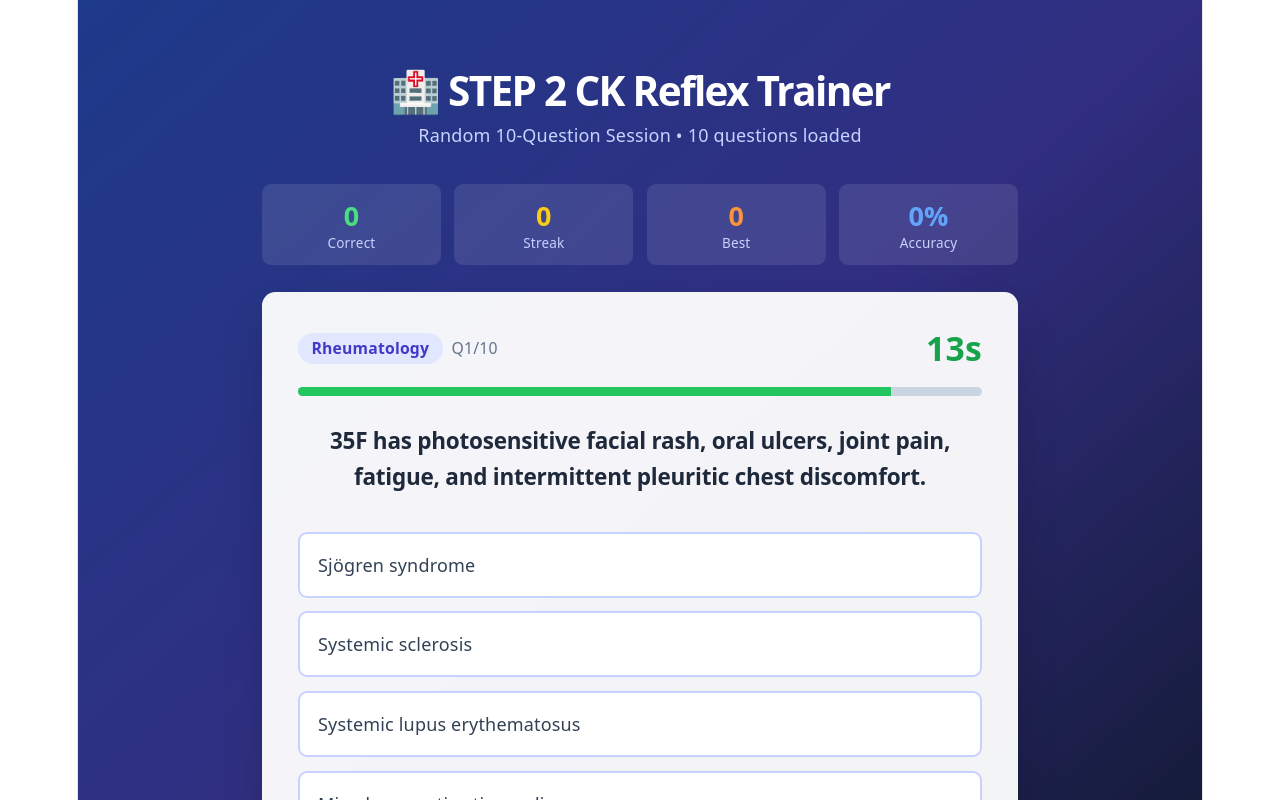
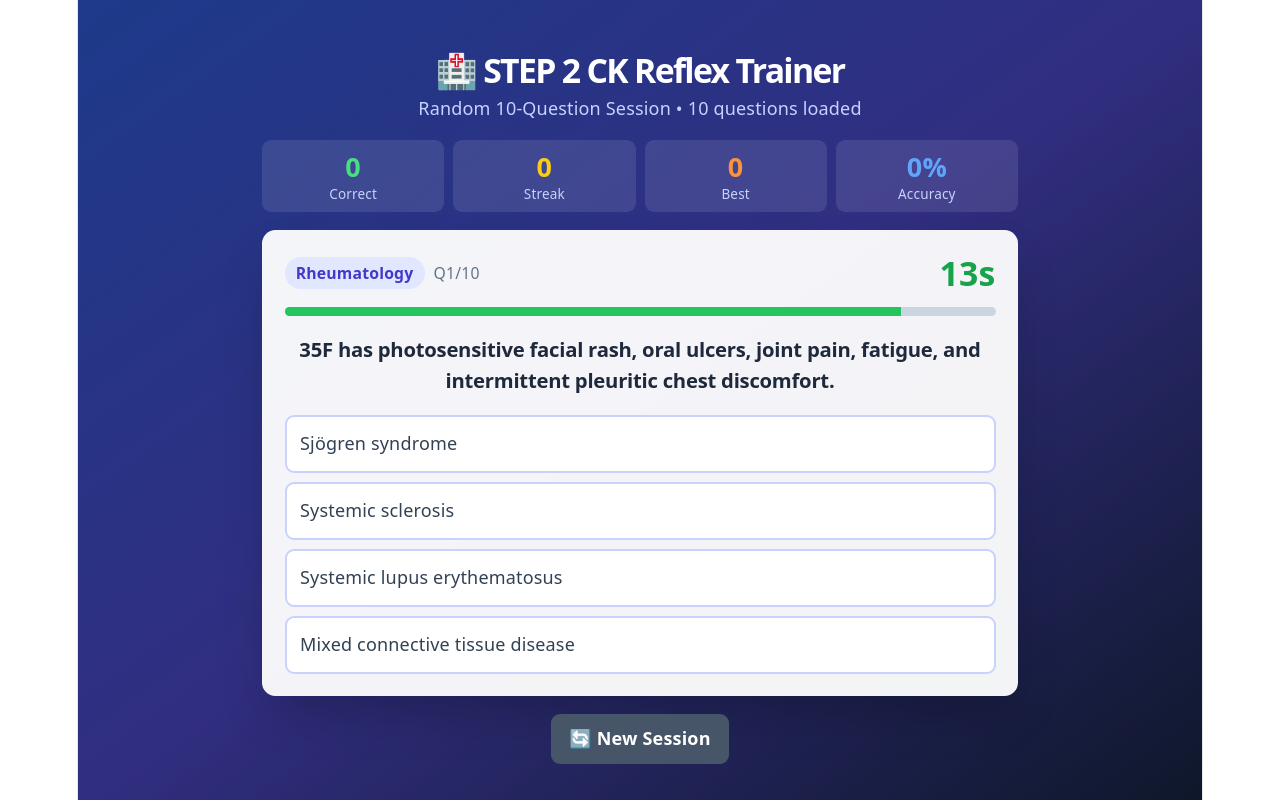
Before and after one commit to aaq6-ml/step2-reflex-trainer, a React (Vite) app: page / in a window 1280 px wide. Both pictures are taken after a click on the button "Start Training your Reflexes". Shown: the top 800 px of the page. Built offline with nearby package versions, Linux system fonts and the light colour scheme.

Commit message:
Update App.jsx
decreased padding to fit into frame

```diff
--- a/src/App.jsx
+++ b/src/App.jsx
@@ -831,25 +831,25 @@ export default function ReflexTrainer() {
 
   if (!gameStarted) {
     return (
-      <div className="min-h-screen bg-gradient-to-br from-blue-900 via-indigo-900 to-slate-900 flex items-center justify-center p-6">
+      <div className="min-h-screen bg-gradient-to-br from-blue-900 via-indigo-900 to-slate-900 flex items-center justify-center p-4">
         <div className="max-w-2xl w-full text-center">
-          <div className="bg-white/10 border border-white/20 rounded-2xl p-8 md:p-12 shadow-2xl backdrop-blur">
-            <h1 className="text-4xl md:text-5xl font-bold text-white mb-4">
+          <div className="bg-white/10 border border-white/20 rounded-2xl p-6 md:p-10 shadow-2xl backdrop-blur">
+            <h1 className="text-3xl md:text-5xl font-bold text-white mb-4">
               STEP 2 CK Reflex Trainer
             </h1>
 
-            <p className="text-indigo-200 text-lg md:text-xl mb-8 leading-relaxed">
+            <p className="text-indigo-200 text-base md:text-xl mb-6 leading-relaxed">
               Build faster clinical pattern recognition with short, timed Step 2 CK-style reflex questions.
             </p>
 
             <button
               onClick={startGame}
-              className="bg-indigo-600 hover:bg-indigo-700 text-white font-bold py-4 px-8 rounded-full text-lg transition shadow-lg"
+              className="bg-indigo-600 hover:bg-indigo-700 text-white font-bold py-3 px-7 rounded-full text-base md:text-lg transition shadow-lg"
             >
               Start Training your Reflexes
             </button>
 
-            <p className="text-indigo-300 text-sm mt-6">
+            <p className="text-indigo-300 text-sm mt-5">
               Random 10-question sessions • 15 seconds per question
             </p>
           </div>
@@ -863,50 +863,54 @@ export default function ReflexTrainer() {
       Math.round((score / sessionQuestions.length) * 100) || 0;
 
     return (
-      <div className="min-h-screen bg-gradient-to-br from-blue-900 via-indigo-900 to-slate-900 flex items-center justify-center p-6">
+      <div className="min-h-screen bg-gradient-to-br from-blue-900 via-indigo-900 to-slate-900 flex items-center justify-center p-4">
         <div className="max-w-2xl w-full text-center">
-          <div className="bg-white/10 border border-white/20 rounded-2xl p-8 md:p-12 shadow-2xl backdrop-blur">
-            <h1 className="text-4xl md:text-5xl font-bold text-white mb-4">
+          <div className="bg-white/10 border border-white/20 rounded-2xl p-6 md:p-10 shadow-2xl backdrop-blur">
+            <h1 className="text-3xl md:text-5xl font-bold text-white mb-4">
               Session Complete
             </h1>
 
-            <p className="text-indigo-200 text-lg mb-8">
+            <p className="text-indigo-200 text-base md:text-lg mb-6">
               Nice work. Here is how you did this round.
             </p>
 
-            <div className="grid grid-cols-3 gap-4 mb-8">
-              <div className="bg-white/10 rounded-xl p-4">
-                <div className="text-3xl font-bold text-green-400">
+            <div className="grid grid-cols-3 gap-3 mb-6">
+              <div className="bg-white/10 rounded-xl p-3 md:p-4">
+                <div className="text-2xl md:text-3xl font-bold text-green-400">
                   {score}/10
                 </div>
-                <div className="text-sm text-indigo-200 mt-1">Correct</div>
+                <div className="text-xs md:text-sm text-indigo-200 mt-1">
+                  Correct
+                </div>
               </div>
 
-              <div className="bg-white/10 rounded-xl p-4">
-                <div className="text-3xl font-bold text-blue-400">
+              <div className="bg-white/10 rounded-xl p-3 md:p-4">
+                <div className="text-2xl md:text-3xl font-bold text-blue-400">
                   {finalAccuracy}%
                 </div>
-                <div className="text-sm text-indigo-200 mt-1">Accuracy</div>
+                <div className="text-xs md:text-sm text-indigo-200 mt-1">
+                  Accuracy
+                </div>
               </div>
 
-              <div className="bg-white/10 rounded-xl p-4">
-                <div className="text-3xl font-bold text-orange-400">
+              <div className="bg-white/10 rounded-xl p-3 md:p-4">
+                <div className="text-2xl md:text-3xl font-bold text-orange-400">
                   {bestStreak}
                 </div>
-                <div className="text-sm text-indigo-200 mt-1">
+                <div className="text-xs md:text-sm text-indigo-200 mt-1">
                   Best streak
                 </div>
               </div>
             </div>
 
-            <p className="text-indigo-100 text-base mb-8 leading-relaxed">
+            <p className="text-indigo-100 text-sm md:text-base mb-6 leading-relaxed">
               The goal is not just to get questions right, but to build faster recognition of clinical patterns under time pressure.
             </p>
 
             <div className="flex flex-col sm:flex-row gap-3 justify-center">
               <button
                 onClick={generateNewSession}
-                className="bg-indigo-600 hover:bg-indigo-700 text-white font-bold py-3 px-8 rounded-full transition"
+                className="bg-indigo-600 hover:bg-indigo-700 text-white font-bold py-2.5 px-7 rounded-full transition"
               >
                 Start New Session
               </button>
@@ -925,7 +929,7 @@ export default function ReflexTrainer() {
                   setShuffledAnswers([]);
                   setTimeLeft(15);
                 }}
-                className="bg-white/10 hover:bg-white/20 text-white font-bold py-3 px-8 rounded-full transition border border-white/20"
+                className="bg-white/10 hover:bg-white/20 text-white font-bold py-2.5 px-7 rounded-full transition border border-white/20"
               >
                 Back to Start
               </button>
@@ -945,55 +949,70 @@ export default function ReflexTrainer() {
   }
 
   return (
-    <div className="min-h-screen bg-gradient-to-br from-blue-900 via-indigo-900 to-slate-900 p-4 md:p-8">
+    <div className="min-h-screen bg-gradient-to-br from-blue-900 via-indigo-900 to-slate-900 p-2 md:p-4">
       <div className="max-w-2xl mx-auto">
-        <div className="mb-8">
-          <h1 className="text-4xl font-bold text-white mb-2">
+        <div className="mb-3 md:mb-4">
+          <h1 className="text-2xl md:text-3xl font-bold text-white mb-1">
             🏥 STEP 2 CK Reflex Trainer
           </h1>
-          <p className="text-indigo-200">
+
+          <p className="text-indigo-200 text-sm md:text-base">
             Random 10-Question Session • {sessionQuestions.length} questions loaded
           </p>
         </div>
 
-        <div className="grid grid-cols-4 gap-3 mb-6">
-          <div className="bg-white/10 rounded-lg p-3 text-center">
-            <div className="text-2xl font-bold text-green-400">{score}</div>
-            <div className="text-xs text-indigo-200">Correct</div>
+        <div className="grid grid-cols-4 gap-2 mb-3 md:mb-4">
+          <div className="bg-white/10 rounded-lg p-2 text-center">
+            <div className="text-xl md:text-2xl font-bold text-green-400">
+              {score}
+            </div>
+            <div className="text-[11px] md:text-xs text-indigo-200">
+              Correct
+            </div>
           </div>
 
-          <div className="bg-white/10 rounded-lg p-3 text-center">
-            <div className="text-2xl font-bold text-yellow-400">{streak}</div>
-            <div className="text-xs text-indigo-200">Streak</div>
+          <div className="bg-white/10 rounded-lg p-2 text-center">
+            <div className="text-xl md:text-2xl font-bold text-yellow-400">
+              {streak}
+            </div>
+            <div className="text-[11px] md:text-xs text-indigo-200">
+              Streak
+            </div>
           </div>
 
-          <div className="bg-white/10 rounded-lg p-3 text-center">
-            <div className="text-2xl font-bold text-orange-400">
+          <div className="bg-white/10 rounded-lg p-2 text-center">
+            <div className="text-xl md:text-2xl font-bold text-orange-400">
               {bestStreak}
             </div>
-            <div className="text-xs text-indigo-200">Best</div>
+            <div className="text-[11px] md:text-xs text-indigo-200">
+              Best
+            </div>
           </div>
 
-          <div className="bg-white/10 rounded-lg p-3 text-center">
-            <div className="text-2xl font-bold text-blue-400">{accuracy}%</div>
-            <div className="text-xs text-indigo-200">Accuracy</div>
+          <div className="bg-white/10 rounded-lg p-2 text-center">
+            <div className="text-xl md:text-2xl font-bold text-blue-400">
+              {accuracy}%
+            </div>
+            <div className="text-[11px] md:text-xs text-indigo-200">
+              Accuracy
+            </div>
           </div>
         </div>
 
-        <div className="bg-white/95 rounded-xl p-8 mb-6 shadow-2xl">
-          <div className="mb-4 flex justify-between items-center">
+        <div className="bg-white/95 rounded-xl p-4 md:p-5 mb-3 md:mb-4 shadow-2xl">
+          <div className="mb-3 flex justify-between items-center gap-3">
             <div>
-              <span className="inline-block bg-indigo-100 text-indigo-700 px-3 py-1 rounded-full text-sm font-semibold">
+              <span className="inline-block bg-indigo-100 text-indigo-700 px-2.5 py-1 rounded-full text-xs md:text-sm font-semibold">
                 {current.topic}
               </span>
 
-              <span className="ml-2 text-slate-500 text-sm">
+              <span className="ml-2 text-slate-500 text-xs md:text-sm">
                 Q{currentQIndex + 1}/10
               </span>
             </div>
 
             <div
-              className={`text-3xl font-bold ${
+              className={`text-2xl md:text-3xl font-bold ${
                 timeLeft > 5
                   ? "text-green-600"
                   : timeLeft > 2
@@ -1005,7 +1024,7 @@ export default function ReflexTrainer() {
             </div>
           </div>
 
-          <div className="w-full h-2 bg-slate-300 rounded-full mb-6 overflow-hidden">
+          <div className="w-full h-1.5 md:h-2 bg-slate-300 rounded-full mb-4 overflow-hidden">
             <div
               className={`h-full transition-all ${
                 timeLeft > 5
@@ -1018,11 +1037,11 @@ export default function ReflexTrainer() {
             />
           </div>
 
-          <h2 className="text-xl font-bold text-slate-800 mb-8 leading-relaxed">
+          <h2 className="text-base md:text-lg font-bold text-slate-800 mb-4 leading-snug">
             {current.vignette}
           </h2>
 
-          <div className="space-y-3">
+          <div className="space-y-2">
             {shuffledAnswers.map((answer, idx) => {
               const isCorrect = answer === current.answers[current.correct];
               const isSelected = idx === selectedAnswer;
@@ -1045,7 +1064,7 @@ export default function ReflexTrainer() {
                   key={idx}
                   onClick={() => !answered && handleAnswer(idx)}
                   disabled={answered || !timerActive}
-                  className={`w-full p-4 rounded-lg font-medium text-left transition-all ${buttonStyle} disabled:cursor-default`}
+                  className={`w-full p-2.5 md:p-3 rounded-lg font-medium text-left text-sm md:text-base leading-snug transition-all ${buttonStyle} disabled:cursor-default`}
                 >
                   {answer}
                 </button>
@@ -1055,14 +1074,14 @@ export default function ReflexTrainer() {
 
           {answered && (
             <div
-              className={`mt-6 p-4 rounded ${
+              className={`mt-3 p-3 rounded ${
                 timeLeft === 0
                   ? "bg-red-50 border-l-4 border-red-500"
                   : "bg-amber-50 border-l-4 border-amber-500"
               }`}
             >
               <p
-                className={`text-sm font-semibold ${
+                className={`text-xs md:text-sm font-semibold leading-snug ${
                   timeLeft === 0 ? "text-red-900" : "text-amber-900"
                 }`}
               >
@@ -1073,11 +1092,11 @@ export default function ReflexTrainer() {
           )}
         </div>
 
-        <div className="flex gap-3 justify-center">
+        <div className="flex gap-2 justify-center">
           {answered && (
             <button
               onClick={nextQuestion}
-              className="flex-1 bg-indigo-600 hover:bg-indigo-700 text-white font-bold py-3 rounded-lg transition"
+              className="flex-1 bg-indigo-600 hover:bg-indigo-700 text-white font-bold py-2.5 rounded-lg transition text-sm md:text-base"
             >
               {currentQIndex < sessionQuestions.length - 1
                 ? "Next Question →"
@@ -1087,7 +1106,7 @@ export default function ReflexTrainer() {
 
           <button
             onClick={generateNewSession}
-            className="bg-slate-600 hover:bg-slate-700 text-white font-bold py-3 px-6 rounded-lg transition flex items-center gap-2"
+            className="bg-slate-600 hover:bg-slate-700 text-white font-bold py-2.5 px-4 rounded-lg transition flex items-center gap-2 text-sm md:text-base"
           >
             🔄 New Session
           </button>
```
